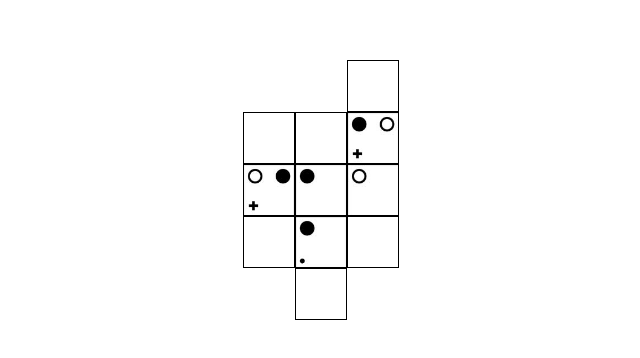
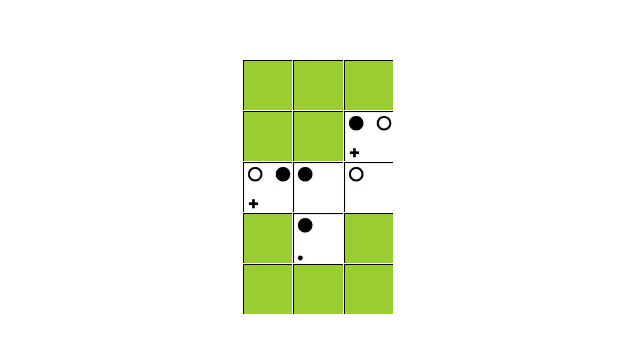
Before and after one commit to 3174N/micropul, an Angular app in the folder client/: page / in a window 1280 px wide. Shown: the part 290-648 px from the top of the page, without its empty margins (347-987 px from the left). Built offline with nearby package versions, Linux system fonts and the light colour scheme.

Commit message:
Update grid

```diff
--- a/client/src/app/grid/grid.component.html
+++ b/client/src/app/grid/grid.component.html
@@ -1,7 +1,41 @@
 <div class="grid" cdkDropListGroup>
-  <div
+  <mat-grid-list cols="{{ tiles[0].length }}" rowHeight="50px">
+    <ng-container *ngFor="let row of tiles; index as i">
+      <mat-grid-tile *ngFor="let tile of row; index as j">
+        <div
+          class="cell"
+          cdkDropList
+          [cdkDropListData]="tile"
+          (cdkDropListDropped)="drop($event)"
+          [style.background]="
+            i * tiles.length + j == indexOver ? 'red' : 'yellowgreen'
+          "
+          (mouseover)="this.indexOver = i * tiles.length + j"
+          (mouseout)="indexOver = -1"
+        >
+          <div *ngIf="tile != '' && tile != '-1'">
+            <tile tileIndex="{{ tile }}"></tile>
+            <!-- <span *ngIf="tile == '' || tile == '-1'"></span> -->
+            <div *cdkDragPlaceholder></div>
+          </div>
+          <div *ngIf="tile == ''" cdkDrag cdkDragDisabled>
+            <tile-empty></tile-empty>
+            <div *cdkDragPlaceholder></div>
+          </div>
+          <div *ngIf="tile == '-1'">
+            <tile-empty></tile-empty>
+            <!-- <span *ngIf="tile == '' || tile == '-1'"></span> -->
+            <div *cdkDragPlaceholder></div>
+          </div>
+        </div>
+      </mat-grid-tile>
+    </ng-container>
+  </mat-grid-list>
+
+  <!-- <div
     class="tile-row"
     cdkDropList
+    #board="cdkDropList"
     cdkDropListOrientation="horizontal"
     (cdkDropListDropped)="drop($event)"
     *ngFor="let row of tiles; index as i"
@@ -13,9 +47,23 @@
         *ngIf="tile != '' && tile != '-1'; else empty"
       ></tile>
       <ng-template #empty
-        ><tile-empty cdkDrag *ngIf="tile != '-1'; else none"></tile-empty
+        ><tile-empty
+          cdkDrag
+          cdkDragDisabled
+          *ngIf="tile != '-1'; else none"
+        ></tile-empty
       ></ng-template>
       <ng-template #none><tile-placeholder></tile-placeholder></ng-template>
     </ng-container>
   </div>
 </div>
+<div
+  class="hand"
+  cdkDropList
+  cdkDropListOrientation="horizontal"
+  [cdkDropListData]="hand"
+  *ngFor="let tile of hand"
+>
+  <tile tileIndex="{{ tile }}" cdkDrag></tile>
+</div> -->
+</div>
--- a/client/src/app/grid/grid.component.less
+++ b/client/src/app/grid/grid.component.less
@@ -14,9 +14,17 @@
   display: flex;
   flex-direction: row;
 }
+mat-grid-list {
+  width: 150px;
+}
+
+.cell {
+  width: 100%;
+  height: 100%;
+}
 
 .cdk-drag-placeholder {
-  opacity: 25%;
+  display: none;
 }
 
 .cdk-drag-animating {
--- a/client/src/app/grid/grid.component.ts
+++ b/client/src/app/grid/grid.component.ts
@@ -7,13 +7,17 @@ import { Component, OnInit } from '@angular/core';
   styleUrls: ['./grid.component.less'],
 })
 export class GridComponent implements OnInit {
-  tiles = [
+  indexOver: number = -1;
+  previewStyle: any = null;
+
+  tiles: string[][] = [
     ['', '', ''],
     ['', '', '3'],
     ['2', '1', '0'],
     ['', '13', ''],
     ['', '', ''],
   ];
+  hand: string[] = ['31', '32', '33'];
 
   constructor() {}
 
@@ -40,10 +44,9 @@ export class GridComponent implements OnInit {
       newTiles.push(row);
     }
     this.tiles = newTiles;
-    console.log(this.tiles);
   }
 
-  drop(event: CdkDragDrop<string[]>) {
+  drop(event: CdkDragDrop<any>) {
     if (event.previousContainer === event.container) {
       moveItemInArray(
         event.container.data,
@@ -51,7 +54,8 @@ export class GridComponent implements OnInit {
         event.currentIndex
       );
     } else {
-      console.log(event.previousIndex, event.currentIndex);
+      console.log(event.previousContainer.data, event.container.data);
+
       let temp = event.container.data[event.currentIndex];
       event.container.data[event.currentIndex] =
         event.previousContainer.data[event.previousIndex];
```
Also changed, not shown: client/src/app/app.module.ts (+11 -1 lines).
